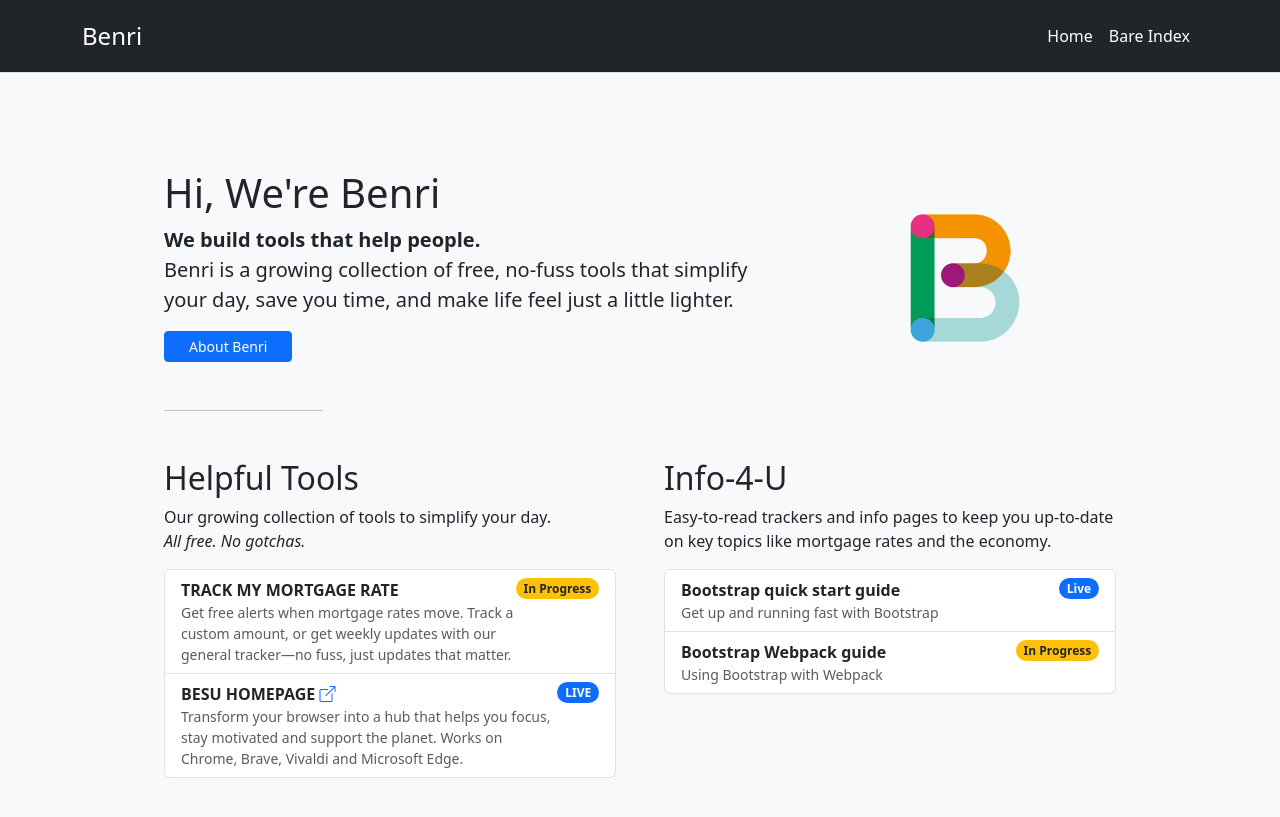
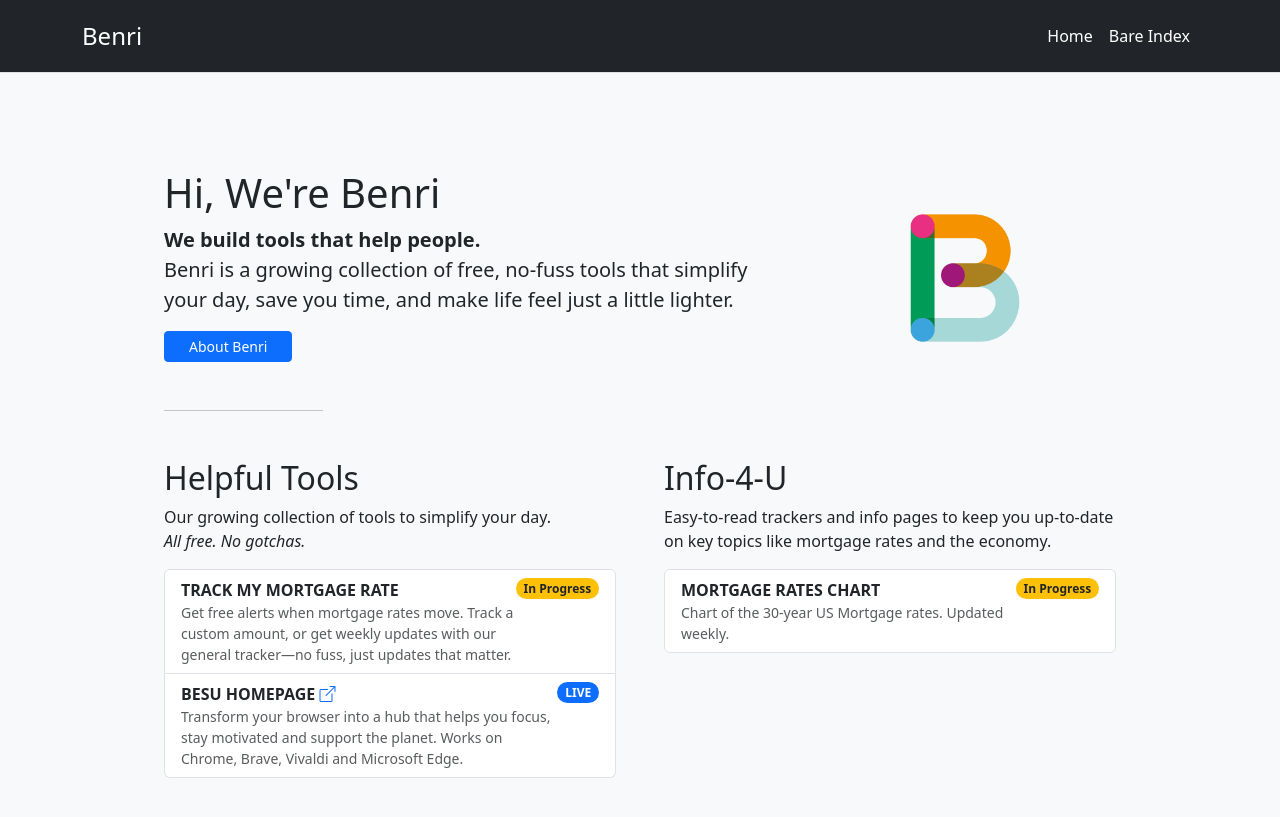
Before and after one commit to RixGpt/benri, a Jekyll site: the page built from index.md, in a window 1280 px wide. Shown: the top 817 px of the page. Built offline with Jekyll 4.4.1, drawn with Linux system fonts in a browser that asks for light colours.

Commit message:
Update index.md

```diff
--- a/index.md
+++ b/index.md
@@ -52,15 +52,8 @@
         <div class="list-group">
           <a href="/docs/5.0/getting-started/introduction/" class="list-group-item list-group-item-action d-flex justify-content-between align-items-start">
             <div>
-              <div class="fw-bold">Bootstrap quick start guide</div>
-              <small class="d-block text-muted">Get up and running fast with Bootstrap</small>
-            </div>
-            <span class="badge bg-primary rounded-pill">Live</span>
-          </a>
-          <a href="/docs/5.0/getting-started/webpack/" class="list-group-item list-group-item-action d-flex justify-content-between align-items-start">
-            <div>
-              <div class="fw-bold">Bootstrap Webpack guide</div>
-              <small class="d-block text-muted">Using Bootstrap with Webpack</small>
+              <div class="fw-bold">MORTGAGE RATES CHART</div>
+              <small class="d-block text-muted">Chart of the 30-year US Mortgage rates. Updated weekly.</small>
             </div>
             <span class="badge bg-warning text-dark rounded-pill">In Progress</span>
           </a>
```
